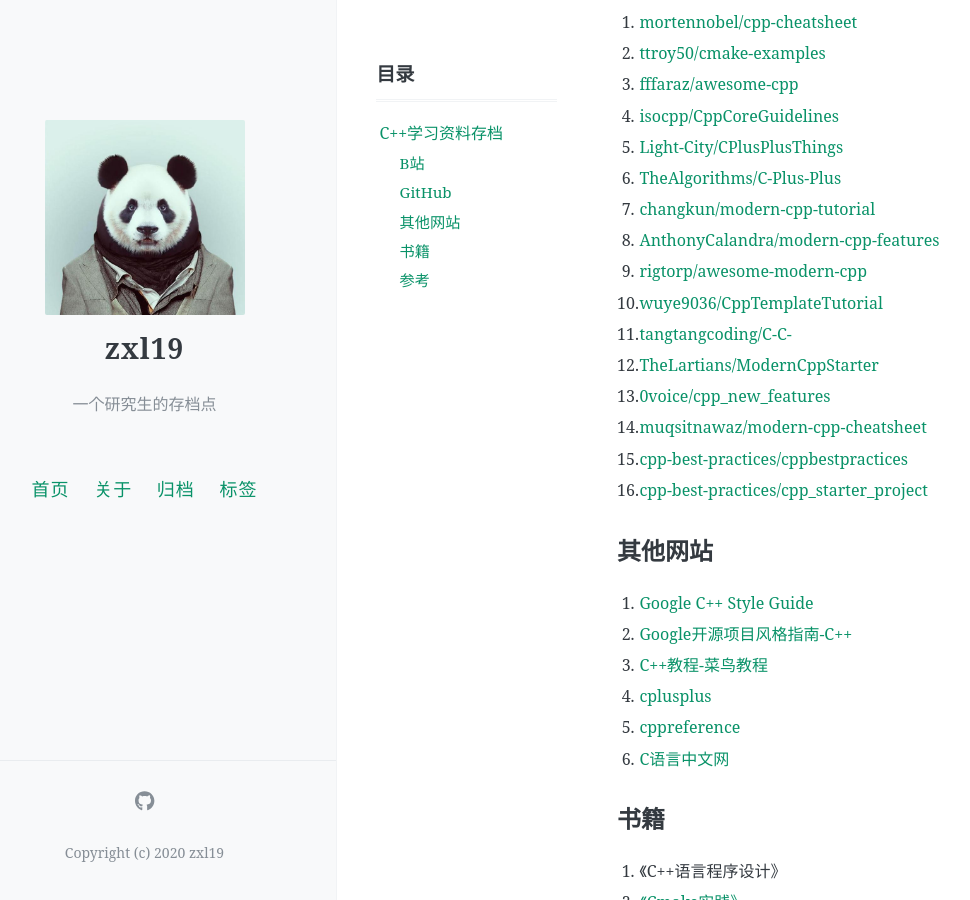
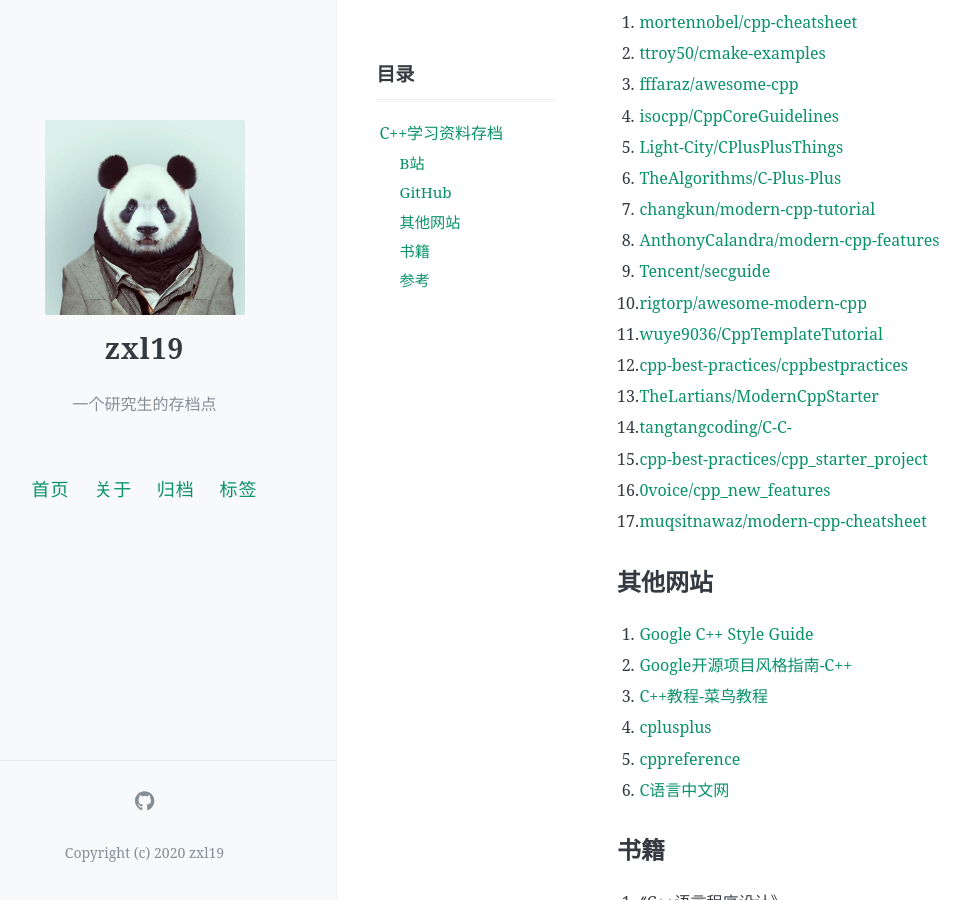
Before and after one commit to zxl19/zxl19.github.io, a Jekyll site: the page built from _posts/2021-05-22-cpp-material.md, in a window 1280 px wide and 900 px high, scrolled down 492 px. Shown: the whole window, without its empty margins (47-1017 px from the left). Built offline with Jekyll 4.4.1, drawn with Linux system fonts in a browser that asks for light colours; comment, search, counter and statistics services are not loaded.

Commit message:
Update 2021-05-22-cpp-material.md

```diff
--- a/_posts/2021-05-22-cpp-material.md
+++ b/_posts/2021-05-22-cpp-material.md
@@ -31,14 +31,15 @@ C++（包括CMake）学习资料存档。
 6. [TheAlgorithms/C-Plus-Plus](https://github.com/TheAlgorithms/C-Plus-Plus)
 7. [changkun/modern-cpp-tutorial](https://github.com/changkun/modern-cpp-tutorial)
 8. [AnthonyCalandra/modern-cpp-features](https://github.com/AnthonyCalandra/modern-cpp-features)
-9. [rigtorp/awesome-modern-cpp](https://github.com/rigtorp/awesome-modern-cpp)
-10. [wuye9036/CppTemplateTutorial](https://github.com/wuye9036/CppTemplateTutorial)
-11. [tangtangcoding/C-C-](https://github.com/tangtangcoding/C-C-)
-12. [TheLartians/ModernCppStarter](https://github.com/TheLartians/ModernCppStarter)
-13. [0voice/cpp_new_features](https://github.com/0voice/cpp_new_features)
-14. [muqsitnawaz/modern-cpp-cheatsheet](https://github.com/muqsitnawaz/modern-cpp-cheatsheet)
-15. [cpp-best-practices/cppbestpractices](https://github.com/cpp-best-practices/cppbestpractices)
-16. [cpp-best-practices/cpp_starter_project](https://github.com/cpp-best-practices/cpp_starter_project)
+9. [Tencent/secguide](https://github.com/Tencent/secguide)
+10. [rigtorp/awesome-modern-cpp](https://github.com/rigtorp/awesome-modern-cpp)
+11. [wuye9036/CppTemplateTutorial](https://github.com/wuye9036/CppTemplateTutorial)
+12. [cpp-best-practices/cppbestpractices](https://github.com/cpp-best-practices/cppbestpractices)
+13. [TheLartians/ModernCppStarter](https://github.com/TheLartians/ModernCppStarter)
+14. [tangtangcoding/C-C-](https://github.com/tangtangcoding/C-C-)
+15. [cpp-best-practices/cpp_starter_project](https://github.com/cpp-best-practices/cpp_starter_project)
+16. [0voice/cpp_new_features](https://github.com/0voice/cpp_new_features)
+17. [muqsitnawaz/modern-cpp-cheatsheet](https://github.com/muqsitnawaz/modern-cpp-cheatsheet)
 
 ## 其他网站
 
```
